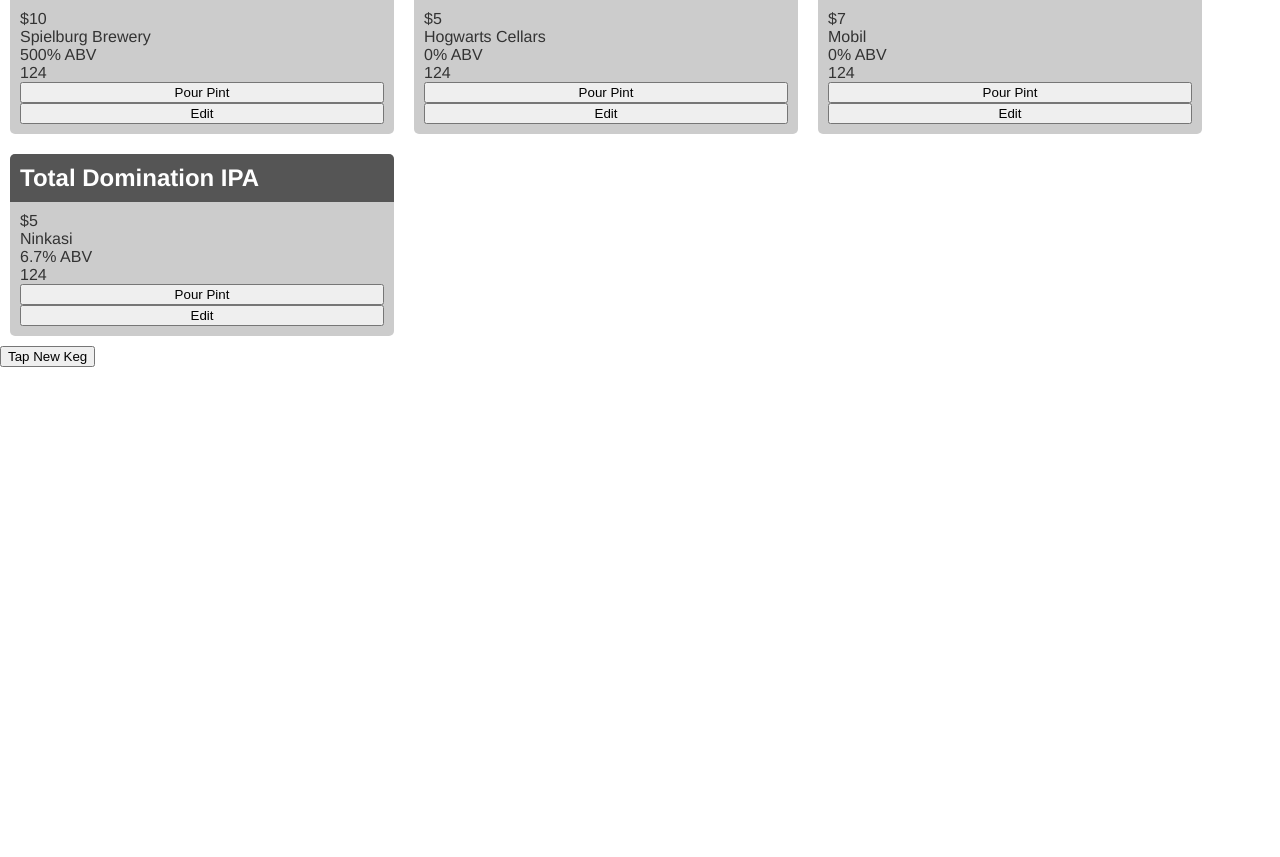
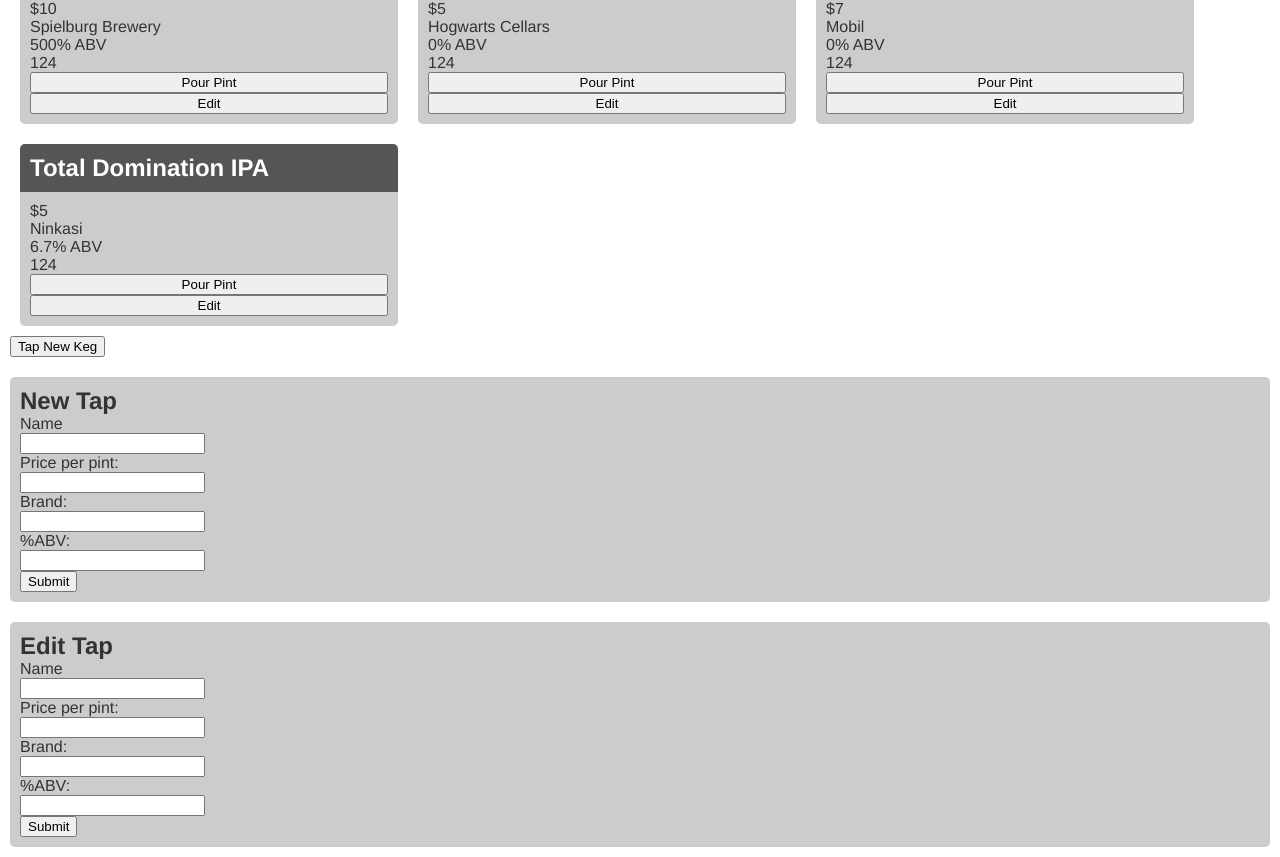
Before and after one commit to lukebertram/react-taproom, a React app: page /#/ in a window 1280 px wide. Shown: the part 195-1052 px from the top of the page. Before the commit the page ends 800 px from the top, so only its background shows below. Built offline with nearby package versions, Linux system fonts and the light colour scheme; the HTML template or start-up script is replaced by a standard one.

Commit message:
fill in and add form components to TapList component

```diff
--- a/src/components/EditTapForm.jsx
+++ b/src/components/EditTapForm.jsx
@@ -2,8 +2,25 @@
 
 function EditTapForm(){
   return(
-    <div>
-      <h1>EditTapForm works</h1>
+    <div className='edit-tap'>
+      <h2>Edit Tap </h2>
+      <label>Name</label><br/>
+      <input type='text'></input><br/>
+      <label>Price per pint:</label><br/>
+      <input type='number'></input><br/>
+      <label>Brand:</label><br/>
+      <input type='text'></input><br/>
+      <label>%ABV:</label><br/>
+      <input type='number'></input><br/>
+      <button>Submit</button>
+      <style jsx>{`
+        .edit-tap{
+          margin-top: 20px;
+          background-color: #ccc;
+          border-radius: 5px;
+          padding: 10px;
+        }
+      `}</style>
     </div>
   );
 }
--- a/src/components/NewTapForm.jsx
+++ b/src/components/NewTapForm.jsx
@@ -2,8 +2,25 @@
 
 function NewTapForm(){
   return(
-    <div>
-      <h1>NewTapForm works</h1>
+    <div className='new-tap'>
+      <h2>New Tap </h2>
+      <label>Name</label><br/>
+      <input type='text'></input><br/>
+      <label>Price per pint:</label><br/>
+      <input type='number'></input><br/>
+      <label>Brand:</label><br/>
+      <input type='text'></input><br/>
+      <label>%ABV:</label><br/>
+      <input type='number'></input><br/>
+      <button>Submit</button>
+      <style jsx>{`
+        .new-tap{
+          margin-top: 20px;
+          background-color: #ccc;
+          border-radius: 5px;
+          padding: 10px;
+        }
+      `}</style>
     </div>
   );
 }
--- a/src/components/TapList.jsx
+++ b/src/components/TapList.jsx
@@ -1,5 +1,7 @@
 import React from 'react';
 import Tap from './Tap';
+import NewTapForm from './NewTapForm';
+import EditTapForm from './EditTapForm';
 
 const kegs = [
   {
@@ -49,9 +51,13 @@
         )}
       </div>
       <button>Tap New Keg</button>
+      <NewTapForm/>
+      <EditTapForm/>
       <style jsx>{`
+        .container{
+          padding: 10px;
+        }
         h1{
-          margin: 10px;
         }
         .taplist{
           display: flex;
```
